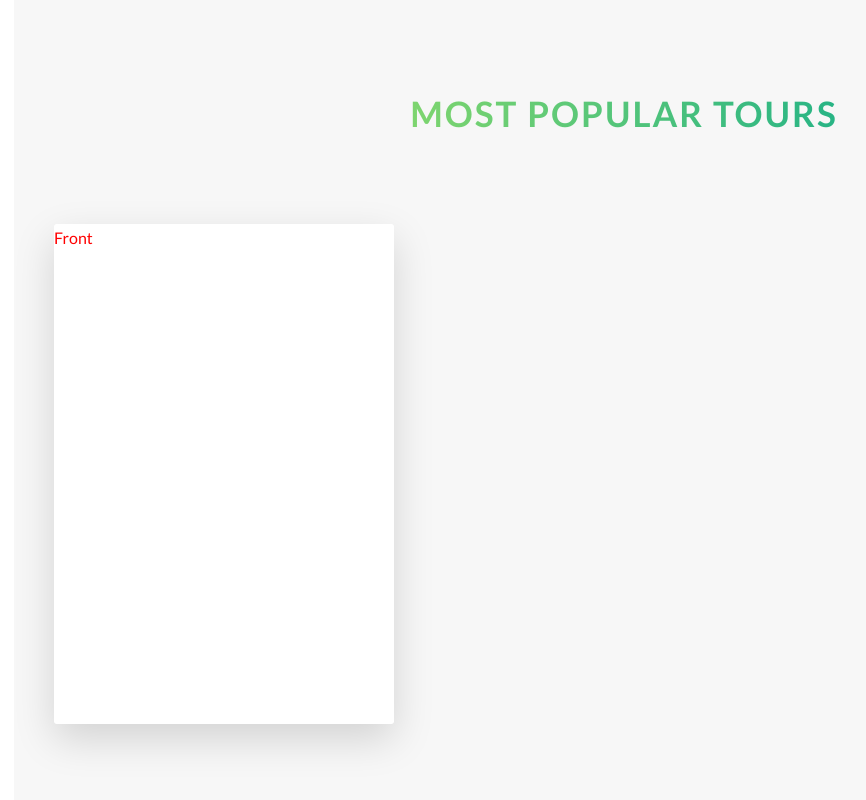
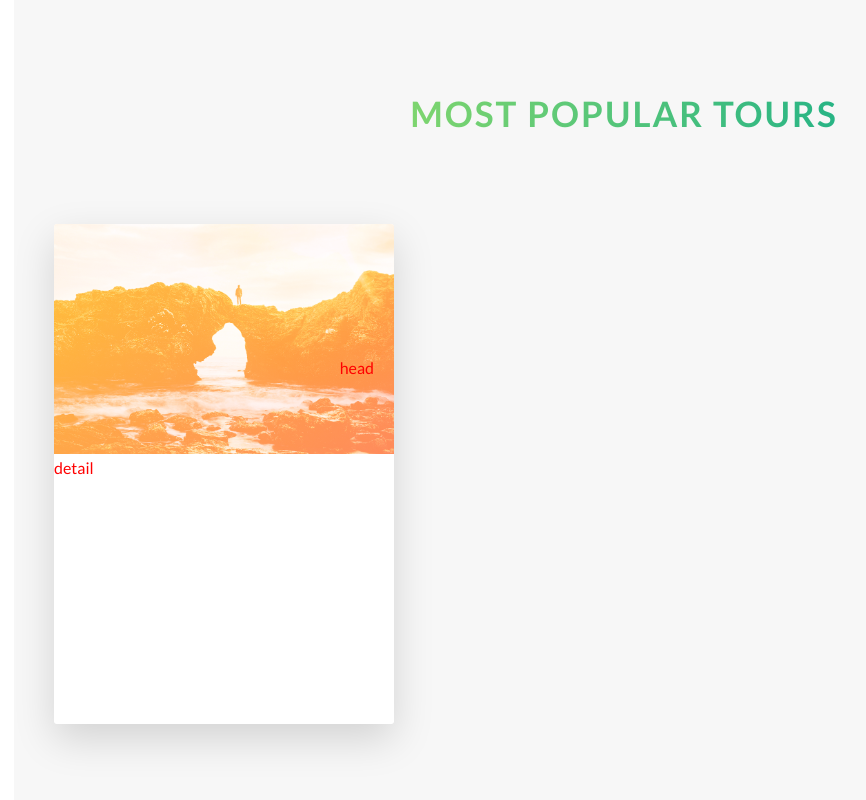
Before and after one commit to skywalkeryin/MyCodePirtfolio, a website: page learningCSS/Natours/index.html in a window 1280 px wide. Shown: the part 2412-3212 px from the top of the page, without its empty margins (16-882 px from the left). Drawn offline with Linux system fonts and the light colour scheme; files whose address does not match are found by name.

Commit message:
add card 2

```diff
--- a/learningCSS/Natours/index.html
+++ b/learningCSS/Natours/index.html
@@ -84,8 +84,10 @@
         <div class="row">
           <div class="col-1-of-4">
             <div class="feature-box">
-              <i class="feature-box__icon  icon-basic-world"></i>
-              <h3 class="heading-tertiary u-margin-bottom-small">Explore the world</h3>
+              <i class="feature-box__icon icon-basic-world"></i>
+              <h3 class="heading-tertiary u-margin-bottom-small">
+                Explore the world
+              </h3>
               <p class="feature-box__text">
                 Lorem ipsum dolor sit amet consectetur adipisicing elit. Aut
                 deserunt dolores velit fugiat dolore voluptates vel iste.
@@ -94,9 +96,11 @@
           </div>
           <div class="col-1-of-4">
             <div class="feature-box">
-                <i class="feature-box__icon  icon-basic-compass"></i>
+              <i class="feature-box__icon icon-basic-compass"></i>
 
-              <h3 class="heading-tertiary u-margin-bottom-small">Meet the nature</h3>
+              <h3 class="heading-tertiary u-margin-bottom-small">
+                Meet the nature
+              </h3>
               <p class="feature-box__text">
                 Lorem ipsum dolor sit amet consectetur adipisicing elit. Aut
                 deserunt dolores velit fugiat dolore voluptates vel iste.
@@ -106,7 +110,9 @@
           <div class="col-1-of-4">
             <div class="feature-box">
               <i class="feature-box__icon icon-basic-map"></i>
-              <h3 class="heading-tertiary u-margin-bottom-small">Find the way</h3>
+              <h3 class="heading-tertiary u-margin-bottom-small">
+                Find the way
+              </h3>
               <p class="feature-box__text">
                 Lorem ipsum dolor sit amet consectetur adipisicing elit. Aut
                 deserunt dolores velit fugiat dolore voluptates vel iste.
@@ -116,7 +122,9 @@
           <div class="col-1-of-4">
             <div class="feature-box">
               <i class="feature-box__icon icon-basic-heart"></i>
-              <h3 class="heading-tertiary u-margin-bottom-small">Live a healthier life</h3>
+              <h3 class="heading-tertiary u-margin-bottom-small">
+                Live a healthier life
+              </h3>
               <p class="feature-box__text">
                 Lorem ipsum dolor sit amet consectetur adipisicing elit. Aut
                 deserunt dolores velit fugiat dolore voluptates vel iste.
@@ -126,23 +134,28 @@
         </div>
       </section>
 
-
       <section class="section-tours">
         <div class="u-margin-bottom-big u-center-text">
-          <div class="heading-secondary">
-            Most popular tours
-          </div>
+          <div class="heading-secondary">Most popular tours</div>
         </div>
 
         <div class="row">
           <div class="col-1-of-3">
             <div class="card">
               <div class="card__side card__side--front">
-               Front
+                <div class="card__picture card__picture-1">
+                        &nbsp;
+                </div>
+                <div class="card__heading">
+                         head
+                </div>
+                <div class="card__details">
+                                detail
+                </div>
               </div>
               <div class="card__side card__side--back card__side--back-1">
                 Back
-               </div>
+              </div>
             </div>
           </div>
           <div class="col-1-of-3"></div>
--- a/learningCSS/Natours/sass/components/_card.scss
+++ b/learningCSS/Natours/sass/components/_card.scss
@@ -5,13 +5,15 @@
   height: 50rem;
 
   &__side {
+    height: 50rem;
+
     position: absolute;
     top: 0;
     left: 0;
     border-radius: 3px;
-    box-shadow: 0 1.5rem 4rem rgba($color-black, .15);
+    overflow: hidden;
+    box-shadow: 0 1.5rem 4rem rgba($color-black, 0.15);
 
-    height: 50rem;
     width: 100%;
     backface-visibility: hidden;
 
@@ -20,6 +22,8 @@
     &--front {
       color: red;
       background-color: $color-white;
+
+      // position: relative;
     }
 
     &--back {
@@ -44,4 +48,29 @@
     // 绕着y轴转
     transform: rotateY(0);
   }
+
+  &__picture {
+    background-size: cover;
+    background-blend-mode: screen;
+    -webkit-background-blend-mode: screen;
+    height: 23rem;
+
+    &-1 {
+      background-image: linear-gradient(
+          to right bottom,
+          $color-secondary-light,
+          $color-secondary-dark
+        ),
+        url(../../img/nat-5.jpg);
+    }
+  }
+
+  &__heading {
+    position: absolute;
+    top: 13rem;
+    right: 2rem;
+  }
+
+  &__details {
+  }
 }
```
Also changed, not shown: learningCSS/Natours/css/main.css, 1 other file.
